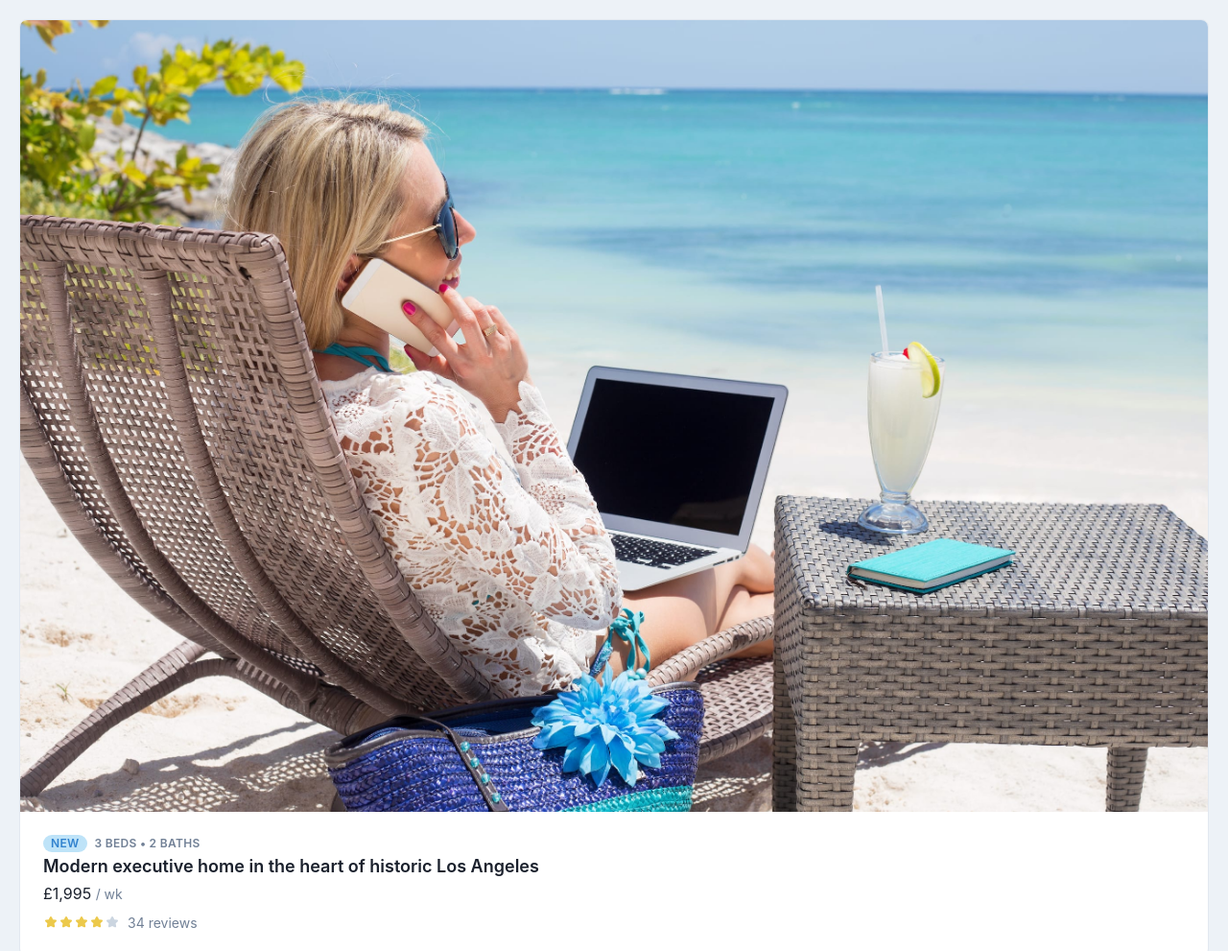
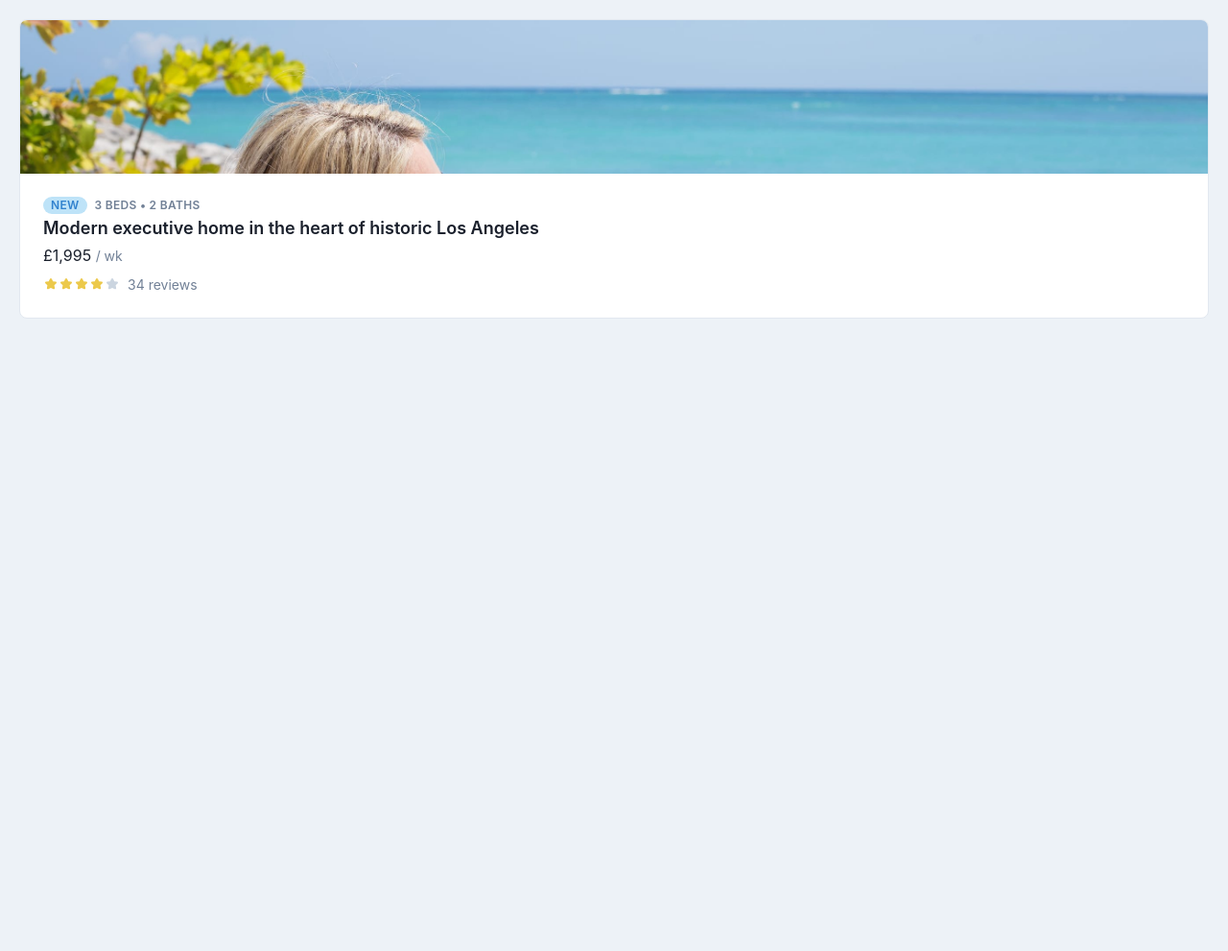
Before and after one commit to nickdavies791/tailwind-screencasts, a website: page public/card.html in a window 1280 px wide. Shown: the top 991 px of the page at 96% size. After the commit the page ends 800 px from the top, so only its background shows below. Drawn offline with Linux system fonts and the light colour scheme.

Commit message:
Cropping and positioning images

```diff
--- a/public/card.html
+++ b/public/card.html
@@ -8,7 +8,7 @@
 </head>
 <body class="bg-gray-200 p-5 antialiased text-gray-900">
 <div class="bg-white border rounded-lg overflow-hidden">
-    <img src="./img/beach-work.jpg">
+    <img class="h-40 object-cover object-top w-full" src="./img/beach-work.jpg">
     <div class="p-6">
         <div class="flex items-baseline">
             <span class="inline-block bg-blue-200 text-blue-600 text-xs uppercase font-semibold tracking-wide px-2 mr-2 rounded-full">New</span>
```
